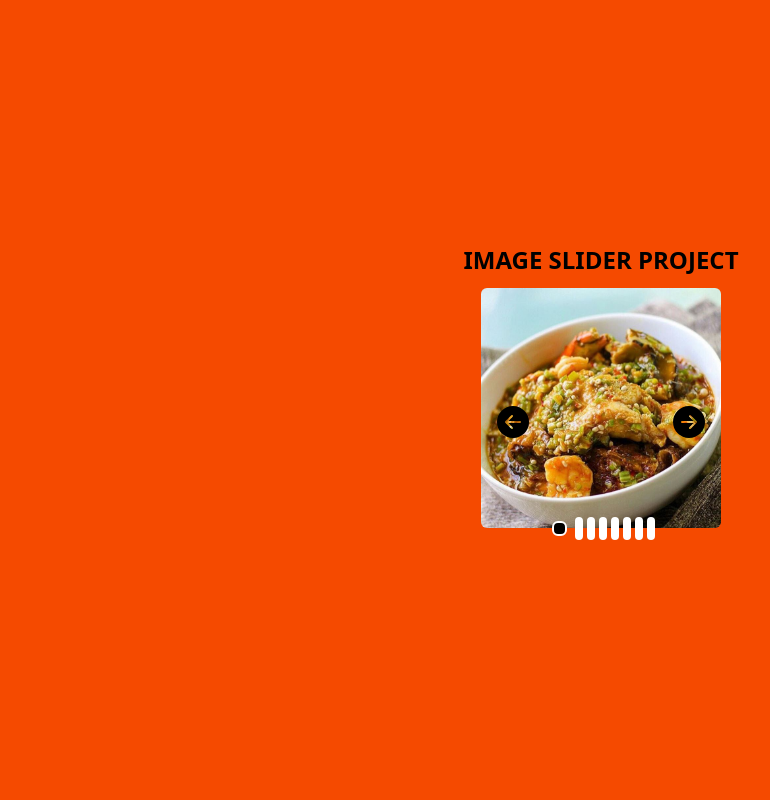
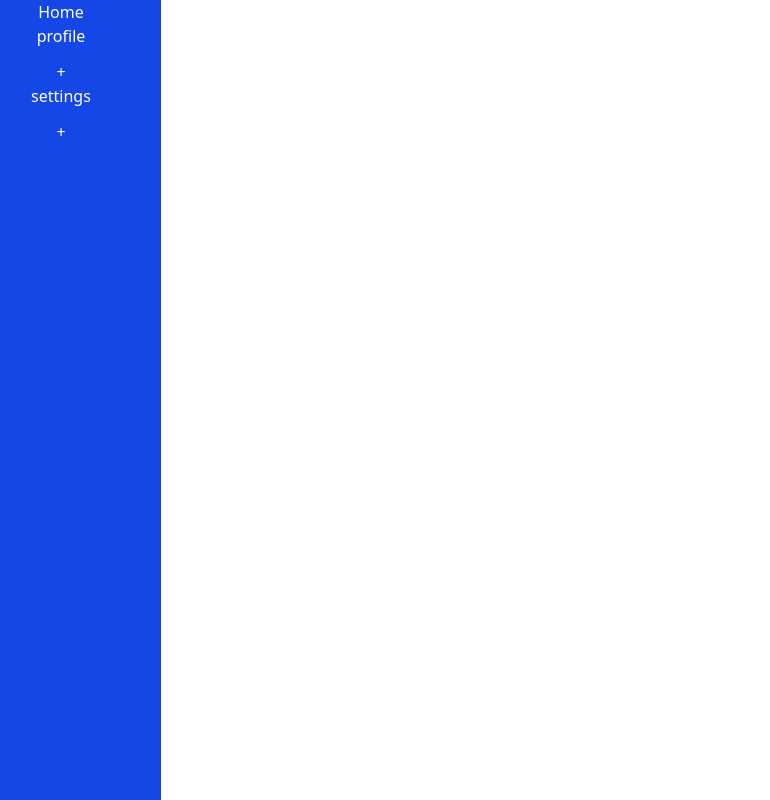
Before and after one commit to Enedi-Godswill/recursive-navbar, a React (Vite) app: page / in a window 1280 px wide. Shown: the whole page, without its empty margins (39-809 px from the left). Built offline with nearby package versions, Linux system fonts and the light colour scheme.

Commit message:
recursive-navbar

```diff
--- a/src/App.jsx
+++ b/src/App.jsx
@@ -2,8 +2,8 @@
 // import { RandomColor } from "./components/randomColor/RandomColor";
 // import { Accordion } from "./components/accordion/Accordion";
 // import { StarRating } from "./components/star-rating/StarRating";
-import { ImageSlider } from "./components/projects/imageSlider/ImageSlider";
-// import { TreeView } from "./components/projects/TreeView/TreeView";
+// import { ImageSlider } from "./components/projects/imageSlider/ImageSlider";
+import { TreeView } from "./components/projects/TreeView/TreeView";
 // import { QRCodeGenerator } from "./components/projects/QRCode-Generator/QRCodegenerator";
 
 export default function App() {
@@ -12,8 +12,8 @@ export default function App() {
       {/* <Accordion />  */}
       {/* <RandomColor /> */}
       {/* <StarRating noOfStars={8} /> */}
-      <ImageSlider />
-      {/* <TreeView /> */}
+      {/* <ImageSlider /> */}
+      <TreeView />
       {/* <QRCodeGenerator /> */}
     </div>
   )
```
